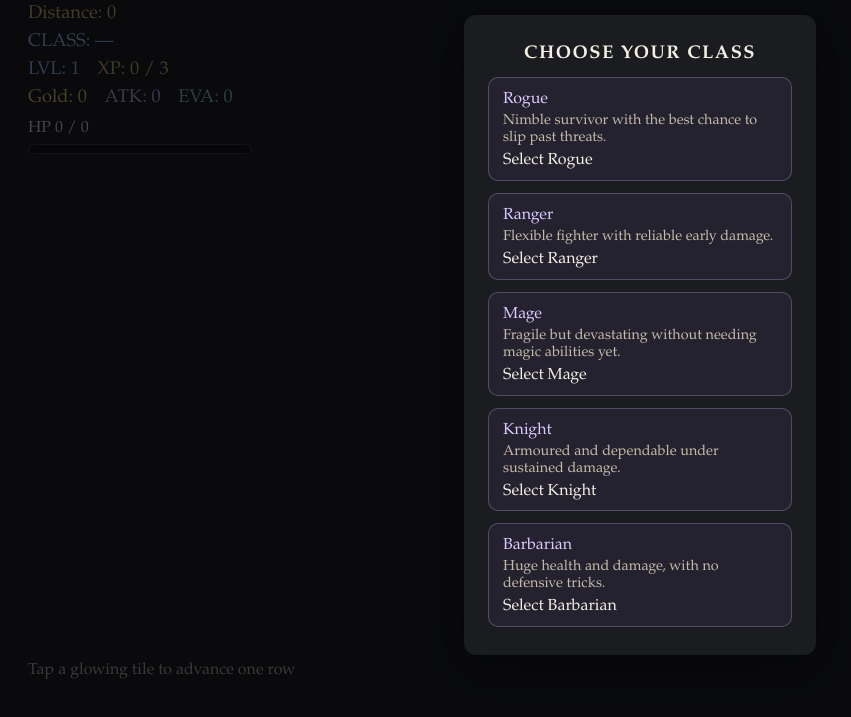
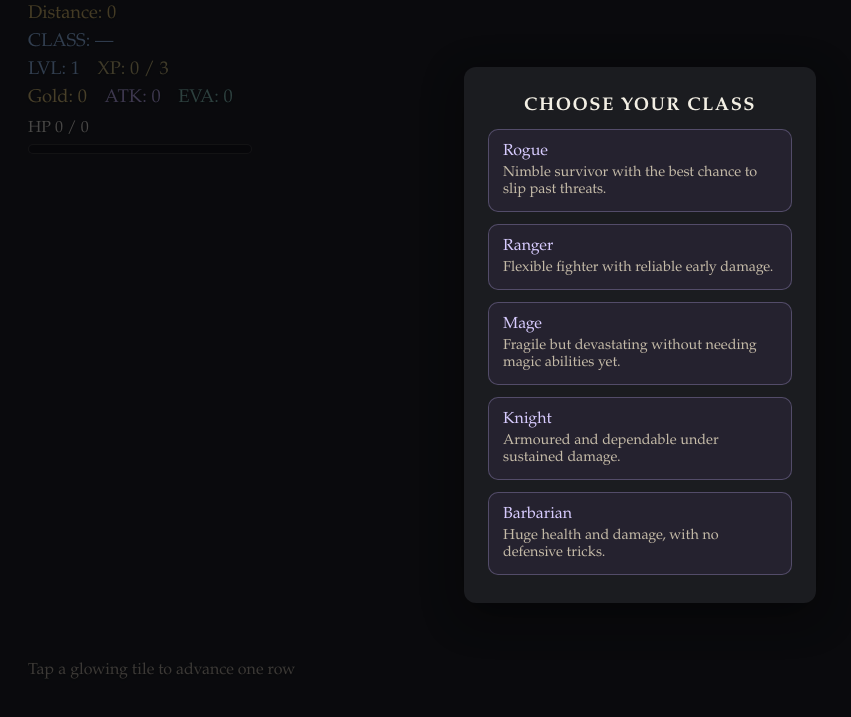
Before and after one commit to groydis/dungeon-runner-prototype, a website built with Vite: page index.html in a window 1280 px wide. Shown: the part 65-782 px from the top of the page, without its empty margins (0-851 px from the left). Built offline with nearby package versions, Linux system fonts and the light colour scheme; animation ran at ten frames a second.

Commit message:
Remove class selection text from buttons in index.html to streamline the UI. This change enhances the visual clarity of class options during selection.

```diff
--- a/index.html
+++ b/index.html
@@ -189,7 +189,6 @@
             <span id="class-rogue-name" class="class-option-name">Rogue</span>
             <span id="class-rogue-desc" class="class-option-desc">Nimble survivor with the best chance to slip past threats.</span>
             <span id="class-rogue-stats" class="class-option-stats">HP 18 · ATK 5 · DEF 1 · EVA 6</span>
-            <span class="class-option-select">Select Rogue</span>
           </button>
           <button
             type="button"
@@ -200,7 +199,6 @@
             <span id="class-ranger-name" class="class-option-name">Ranger</span>
             <span id="class-ranger-desc" class="class-option-desc">Flexible fighter with reliable early damage.</span>
             <span id="class-ranger-stats" class="class-option-stats">HP 20 · ATK 6 · DEF 1 · EVA 3</span>
-            <span class="class-option-select">Select Ranger</span>
           </button>
           <button
             type="button"
@@ -211,7 +209,6 @@
             <span id="class-mage-name" class="class-option-name">Mage</span>
             <span id="class-mage-desc" class="class-option-desc">Fragile but devastating without needing magic abilities yet.</span>
             <span id="class-mage-stats" class="class-option-stats">HP 16 · ATK 8 · DEF 0 · EVA 2</span>
-            <span class="class-option-select">Select Mage</span>
           </button>
           <button
             type="button"
@@ -222,7 +219,6 @@
             <span id="class-knight-name" class="class-option-name">Knight</span>
             <span id="class-knight-desc" class="class-option-desc">Armoured and dependable under sustained damage.</span>
             <span id="class-knight-stats" class="class-option-stats">HP 26 · ATK 4 · DEF 3 · EVA 0</span>
-            <span class="class-option-select">Select Knight</span>
           </button>
           <button
             type="button"
@@ -233,7 +229,6 @@
             <span id="class-barbarian-name" class="class-option-name">Barbarian</span>
             <span id="class-barbarian-desc" class="class-option-desc">Huge health and damage, with no defensive tricks.</span>
             <span id="class-barbarian-stats" class="class-option-stats">HP 28 · ATK 7 · DEF 0 · EVA 0</span>
-            <span class="class-option-select">Select Barbarian</span>
           </button>
         </div>
       </div>
```
